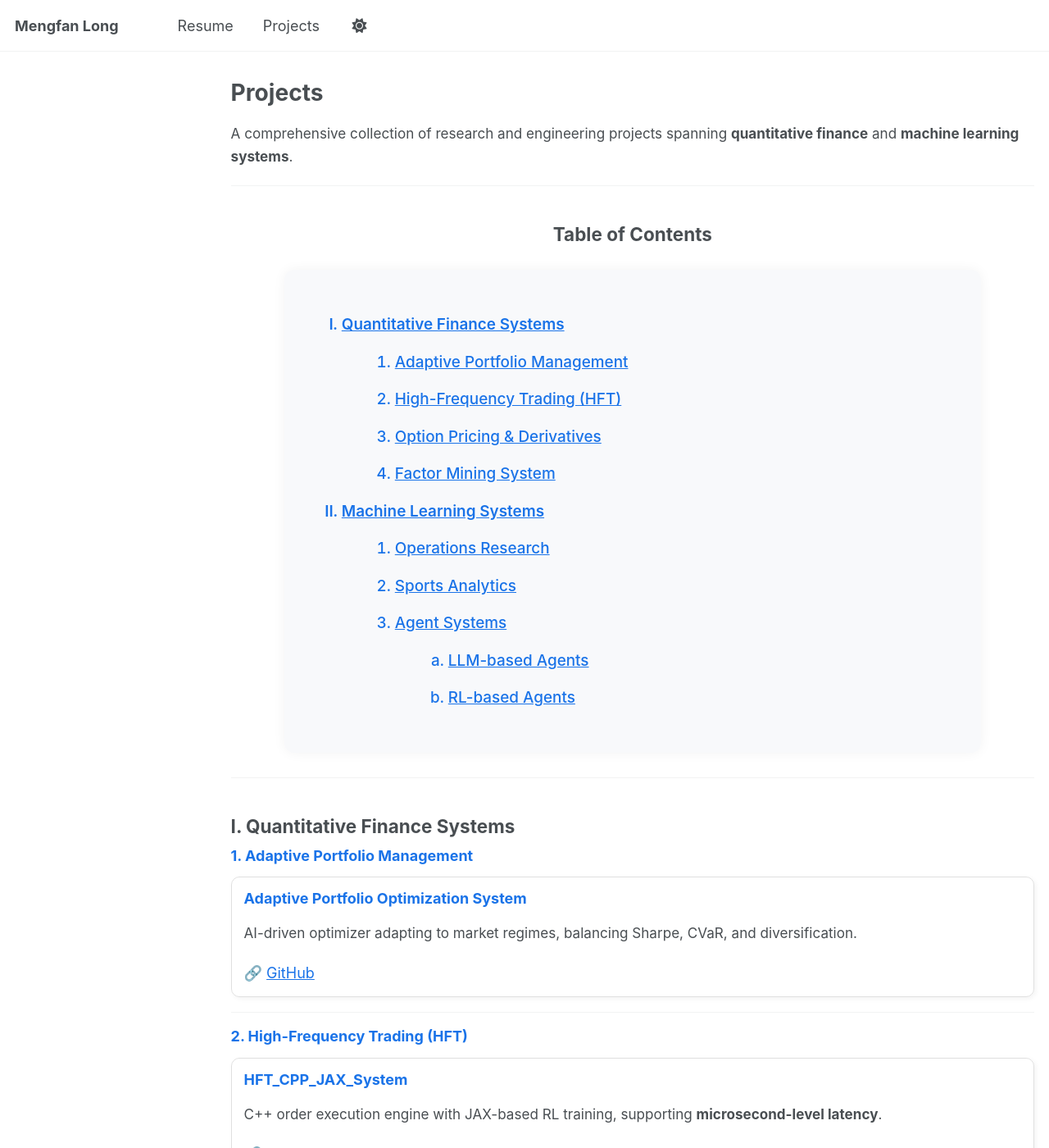
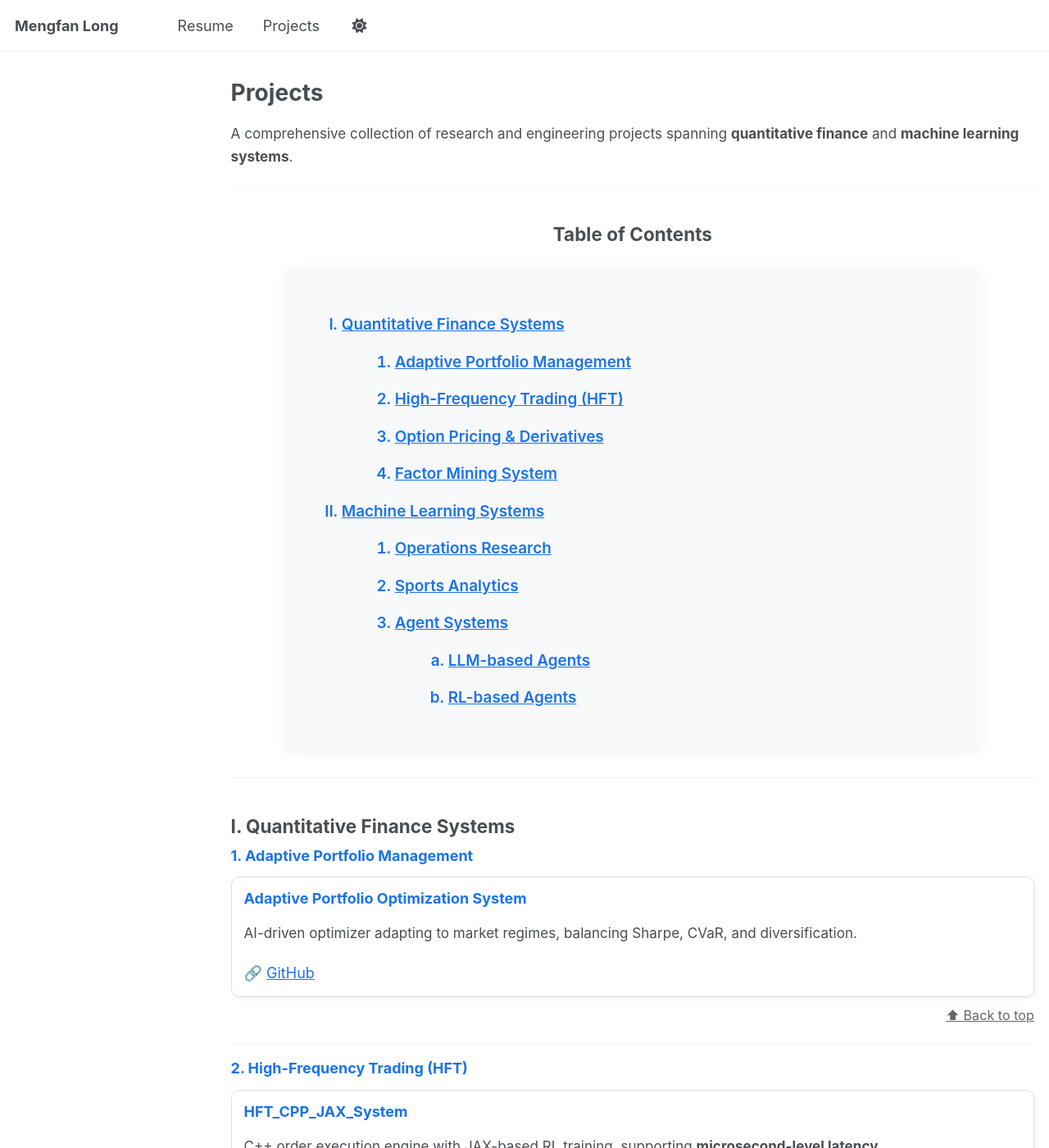
Before and after one commit to kevinlmf/kevinlmf.github.io, a Jekyll site: the page built from _pages/projects.md, in a window 1280 px wide and 1400 px high. Shown: the whole window at 82% size. Built offline with Jekyll 4.4.1, drawn with Linux system fonts in a browser that asks for light colours; a script that is not in the unit is left out; some of the changed text lies outside the part shown.

Commit message:
Update projects.md

```diff
--- a/_pages/projects.md
+++ b/_pages/projects.md
@@ -14,10 +14,10 @@ A comprehensive collection of research and engineering projects spanning **quant
 <h2 style="text-align:center; font-weight:700;">Table of Contents</h2>
 
 <div style="background:#f8f9fb; border-radius:12px; padding:30px; box-shadow:0 0 15px rgba(0,0,0,0.05); max-width:850px; margin:30px auto;">
-
+  <!-- Table of Contents -->
   <ol style="list-style-type: upper-roman; font-weight:600; color:#1a73e8; line-height:1.9; font-size:1.05em;">
     <li><a href="#quant">Quantitative Finance Systems</a>
-      <ol style="list-style-type: decimal; margin-top:10px; margin-left:25px; font-weight:500; color:#1a73e8;">
+      <ol style="list-style-type: decimal; margin-top:10px; margin-left:25px;">
         <li><a href="#portfolio">Adaptive Portfolio Management</a></li>
         <li><a href="#hft">High-Frequency Trading (HFT)</a></li>
         <li><a href="#options">Option Pricing & Derivatives</a></li>
@@ -25,11 +25,11 @@ A comprehensive collection of research and engineering projects spanning **quant
       </ol>
     </li>
     <li><a href="#ml">Machine Learning Systems</a>
-      <ol style="list-style-type: decimal; margin-top:10px; margin-left:25px; font-weight:500; color:#1a73e8;">
+      <ol style="list-style-type: decimal; margin-top:10px; margin-left:25px;">
         <li><a href="#or">Operations Research</a></li>
         <li><a href="#sports">Sports Analytics</a></li>
         <li><a href="#agent">Agent Systems</a>
-          <ol style="list-style-type: lower-alpha; margin-top:10px; margin-left:25px; font-weight:500; color:#1a73e8;">
+          <ol style="list-style-type: lower-alpha; margin-top:10px; margin-left:25px;">
             <li><a href="#llm-agents">LLM-based Agents</a></li>
             <li><a href="#rl-agents">RL-based Agents</a></li>
           </ol>
@@ -37,7 +37,6 @@ A comprehensive collection of research and engineering projects spanning **quant
       </ol>
     </li>
   </ol>
-
 </div>
 
 ---
@@ -46,124 +45,102 @@ A comprehensive collection of research and engineering projects spanning **quant
 
 ### <a id="portfolio"></a> 1. Adaptive Portfolio Management
 
-<div style="display:flex; flex-wrap:wrap; gap:20px; margin-top:15px;">
-  <div style="flex:1; min-width:300px; border:1px solid #e0e0e0; border-radius:10px; padding:15px; box-shadow:2px 2px 6px rgba(0,0,0,0.05);">
-    <h3>Adaptive Portfolio Optimization System</h3>
-    <p>AI-driven optimizer adapting to market regimes, balancing Sharpe, CVaR, and diversification.</p>
-    🔗 <a href="https://github.com/kevinlmf/Portfolio_Optimization_system" target="_blank">GitHub</a>
-  </div>
+<div class="proj-card">
+  <h3>Adaptive Portfolio Optimization System</h3>
+  <p>AI-driven optimizer adapting to market regimes, balancing Sharpe, CVaR, and diversification.</p>
+  🔗 <a href="https://github.com/kevinlmf/Portfolio_Optimization_system" target="_blank">GitHub</a>
 </div>
 
+<p class="back-top"><a href="#top">⬆ Back to top</a></p>
 ---
 
 ### <a id="hft"></a> 2. High-Frequency Trading (HFT)
 
-<div style="display:flex; flex-wrap:wrap; gap:20px; margin-top:15px;">
-  <div style="flex:1; min-width:300px; border:1px solid #e0e0e0; border-radius:10px; padding:15px; box-shadow:2px 2px 6px rgba(0,0,0,0.05);">
-    <h3>HFT_CPP_JAX_System</h3>
-    <p>C++ order execution engine with JAX-based RL training, supporting <b>microsecond-level latency</b>.</p>
-    🔗 <a href="https://github.com/kevinlmf/HFT_Trading_System" target="_blank">GitHub</a>
-  </div>
+<div class="proj-card">
+  <h3>HFT_CPP_JAX_System</h3>
+  <p>C++ order execution engine with JAX-based RL training, supporting <b>microsecond-level latency</b>.</p>
+  🔗 <a href="https://github.com/kevinlmf/HFT_Trading_System" target="_blank">GitHub</a>
 </div>
 
+<p class="back-top"><a href="#top">⬆ Back to top</a></p>
 ---
 
 ### <a id="options"></a> 3. Option Pricing & Derivatives
 
-<div style="display:flex; flex-wrap:wrap; gap:20px; margin-top:15px;">
-  <div style="flex:1; min-width:300px; border:1px solid #e0e0e0; border-radius:10px; padding:15px; box-shadow:2px 2px 6px rgba(0,0,0,0.05);">
-    <h3>Multi-Agent Option Pricing</h3>
-    <p>Simulation of hedgers, issuers, and arbitrageurs to explain deviations via behavioral dynamics.</p>
-    🔗 <a href="https://github.com/kevinlmf/MultiAgent_OptionPricing" target="_blank">GitHub</a>
-  </div>
+<div class="proj-card">
+  <h3>Multi-Agent Option Pricing</h3>
+  <p>Simulation of hedgers, issuers, and arbitrageurs to explain deviations via behavioral dynamics.</p>
+  🔗 <a href="https://github.com/kevinlmf/MultiAgent_OptionPricing" target="_blank">GitHub</a>
 </div>
 
+<p class="back-top"><a href="#top">⬆ Back to top</a></p>
 ---
 
 ### <a id="factor"></a> 4. Factor Mining System
 
-Serving as the **foundational layer** for the above modules.
-
-<div style="display:flex; flex-wrap:wrap; gap:20px; margin-top:15px;">
-  <div style="flex:1; min-width:300px; border:1px solid #e0e0e0; border-radius:10px; padding:15px; box-shadow:2px 2px 6px rgba(0,0,0,0.05);">
-    <h3>Factor Mining System</h3>
-    <p>Comprehensive library for factor generation, IC tests, and ranking.</p>
-    🔗 <a href="https://github.com/kevinlmf/AlphaFactor" target="_blank">GitHub</a>
-  </div>
+<div class="proj-card">
+  <h3>Factor Mining System</h3>
+  <p>Comprehensive library for factor generation, IC tests, and ranking.</p>
+  🔗 <a href="https://github.com/kevinlmf/AlphaFactor" target="_blank">GitHub</a>
 </div>
 
-<p style="text-align:right; margin-top:10px;"><a href="#top">⬆ Back to top</a></p>
-
+<p class="back-top"><a href="#top">⬆ Back to top</a></p>
 ---
 
 ## <a id="ml"></a> II. Machine Learning Systems
 
-Exploring **optimization**, **prediction**, and **intelligent decision-making** across complex systems.
-
----
-
 ### <a id="or"></a> 1. Operations Research
 
-<div style="display:flex; flex-wrap:wrap; gap:20px; margin-top:15px;">
-  <div style="flex:1; min-width:300px; border:1px solid #e0e0e0; border-radius:10px; padding:15px; box-shadow:2px 2px 6px rgba(0,0,0,0.05);">
-    <h3>JAX Inventory Optimizer</h3>
-    <p>High-performance RL-based optimizer for stochastic inventory management and EOQ systems.</p>
-    🔗 <a href="https://github.com/kevinlmf/JAX_Inventory_Optimizer" target="_blank">GitHub</a>
-  </div>
+<div class="proj-card">
+  <h3>JAX Inventory Optimizer</h3>
+  <p>High-performance RL-based optimizer for stochastic inventory management and EOQ systems.</p>
+  🔗 <a href="https://github.com/kevinlmf/JAX_Inventory_Optimizer" target="_blank">GitHub</a>
 </div>
 
+<p class="back-top"><a href="#top">⬆ Back to top</a></p>
 ---
 
 ### <a id="sports"></a> 2. Sports Analytics
 
-<div style="display:flex; flex-wrap:wrap; gap:20px; margin-top:15px;">
-  <div style="flex:1; min-width:300px; border:1px solid #e0e0e0; border-radius:10px; padding:15px; box-shadow:2px 2px 6px rgba(0,0,0,0.05);">
-    <h3>Sports Injury Risk</h3>
-    <p>ML models for athlete injury prediction based on physiological metrics.</p>
-    🔗 <a href="https://github.com/kevinlmf/Sports_Injury_Prediction" target="_blank">GitHub</a>
-  </div>
+<div class="proj-card">
+  <h3>Sports Injury Risk</h3>
+  <p>ML models for athlete injury prediction based on physiological metrics.</p>
+  🔗 <a href="https://github.com/kevinlmf/Sports_Injury_Prediction" target="_blank">GitHub</a>
 </div>
 
+<p class="back-top"><a href="#top">⬆ Back to top</a></p>
 ---
 
 ### <a id="agent"></a> 3. Agent Systems
 
-Exploring **language-driven** and **reinforcement learning-driven** intelligent agent architectures.
+#### <a id="llm-agents"></a> (a) LLM-based Agents
 
+<div class="proj-card special">
+  <h3>Coming Soon: LLM-based Agent Framework</h3>
+  <p>Language-model-driven agent system for reasoning, tool use, and multi-agent orchestration — integrating LangChain, CrewAI, and AutoGen with real-time data workflows.</p>
+  🔗 <em>To be released</em>
+</div>
+
+<p class="back-top"><a href="#top">⬆ Back to top</a></p>
 ---
 
-#### <a id="llm-agents"></a> 3.1 LLM-based Agents
+#### <a id="rl-agents"></a> (b) RL-based Agents
 
-<div style="display:flex; flex-wrap:wrap; gap:20px; margin-top:15px;">
-  <div style="flex:1; min-width:300px; border:1px dashed #b0c4de; border-radius:10px; padding:15px; background:#fafcff; box-shadow:2px 2px 6px rgba(0,0,0,0.05);">
-    <h3>Coming Soon: LLM-based Agent Framework</h3>
-    <p>Language-model-driven agent system for reasoning, tool use, and multi-agent orchestration — integrating LangChain, CrewAI, and AutoGen with real-time data workflows.</p>
-    🔗 <em>To be released</em>
-  </div>
-</div>
-
----
-
-#### <a id="rl-agents"></a> 3.2 RL-based Agents
-
-<div style="display:flex; flex-wrap:wrap; gap:20px; margin-top:15px;">
-
-  <div style="flex:1; min-width:300px; border:1px solid #e0e0e0; border-radius:10px; padding:15px; box-shadow:2px 2px 6px rgba(0,0,0,0.05);">
+<div class="proj-row">
+  <div class="proj-card">
     <h3>AI Psychology Assistant</h3>
     <p>Reinforcement learning–aligned conversational agent for behavioral reasoning, dialogue management, and emotional modeling.</p>
     🔗 <a href="https://github.com/kevinlmf/AI_psychology_assistant" target="_blank">GitHub</a>
   </div>
 
-  <div style="flex:1; min-width:300px; border:1px solid #e0e0e0; border-radius:10px; padding:15px; box-shadow:2px 2px 6px rgba(0,0,0,0.05);">
+  <div class="proj-card">
     <h3>Multi-Agent Poker System</h3>
     <p>Safe multi-agent reinforcement learning framework for strategic poker decision-making and equilibrium exploration.</p>
     🔗 <a href="https://github.com/kevinlmf/MultiAgent_Poker" target="_blank">GitHub</a>
   </div>
-
 </div>
 
-<p style="text-align:right; margin-top:10px;"><a href="#top">⬆ Back to top</a></p>
-
+<p class="back-top"><a href="#top">⬆ Back to top</a></p>
 ---
 
 <style>
@@ -172,4 +149,38 @@ a { color: #1a73e8; text-decoration: none; }
 a:hover { text-decoration: underline; }
 h3 { color: #1a73e8; margin-top: 0; }
 p { line-height: 1.6; font-size: 0.95em; }
+
+.proj-card {
+  flex: 1;
+  min-width: 300px;
+  border: 1px solid #e0e0e0;
+  border-radius: 10px;
+  padding: 15px;
+  margin-top: 15px;
+  box-shadow: 2px 2px 6px rgba(0,0,0,0.05);
+  background: #fff;
+}
+
+.proj-row {
+  display: flex;
+  flex-wrap: wrap;
+  gap: 20px;
+}
+
+.proj-card.special {
+  border: 1px dashed #b0c4de;
+  background: #fafcff;
+}
+
+.back-top {
+  text-align: right;
+  margin-top: 10px;
+  font-size: 0.9em;
+}
+.back-top a {
+  color: #666;
+}
+.back-top a:hover {
+  color: #1a73e8;
+}
 </style>
```
